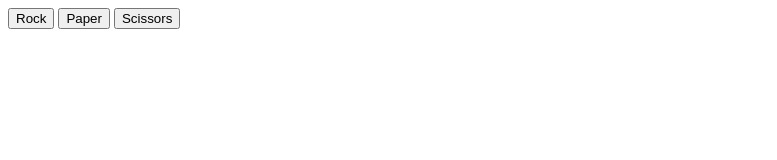
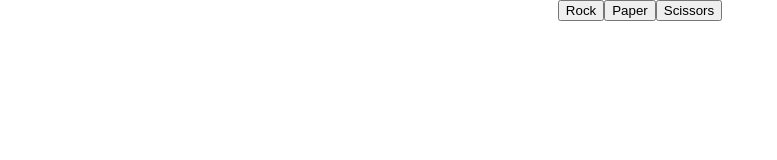
Before and after one commit to cassianocaron/rock-paper-scissors, a plain HTML site: page index.html in a window 1280 px wide. Shown: the whole page, without its empty margins (0-777 px from the left). Drawn offline with Linux system fonts and the light colour scheme.

Commit message:
Add divs to display current score and the winner

```diff
--- a/index.html
+++ b/index.html
@@ -1,15 +1,22 @@
 <!DOCTYPE html>
 <html lang="en">
 <head>
-    <meta charset="UTF-8">
-    <meta http-equiv="X-UA-Compatible" content="IE=edge">
-    <meta name="viewport" content="width=device-width, initial-scale=1.0">
-    <script src="script.js" defer></script>
-    <title>Rock Paper Scissors Game</title>
+  <meta charset="UTF-8">
+  <meta http-equiv="X-UA-Compatible" content="IE=edge">
+  <meta name="viewport" content="width=device-width, initial-scale=1.0">
+  <link rel="stylesheet" href="styles.css">
+  <script src="script.js" defer></script>
+  <title>Rock Paper Scissors Game</title>
 </head>
 <body>
-    <button id="Rock" class="btn">Rock</button>
-    <button id="Paper" class="btn">Paper</button>
-    <button id="Scissors" class="btn">Scissors</button>
+  <div class="container">
+    <div class="buttons">
+      <button id="Rock" class="button">Rock</button>
+      <button id="Paper" class="button">Paper</button>
+      <button id="Scissors" class="button">Scissors</button>
+    </div>
+    <div id="scoreboard"></div>
+    <div id="result"></div>
+  </div>
 </body>
 </html>
```
